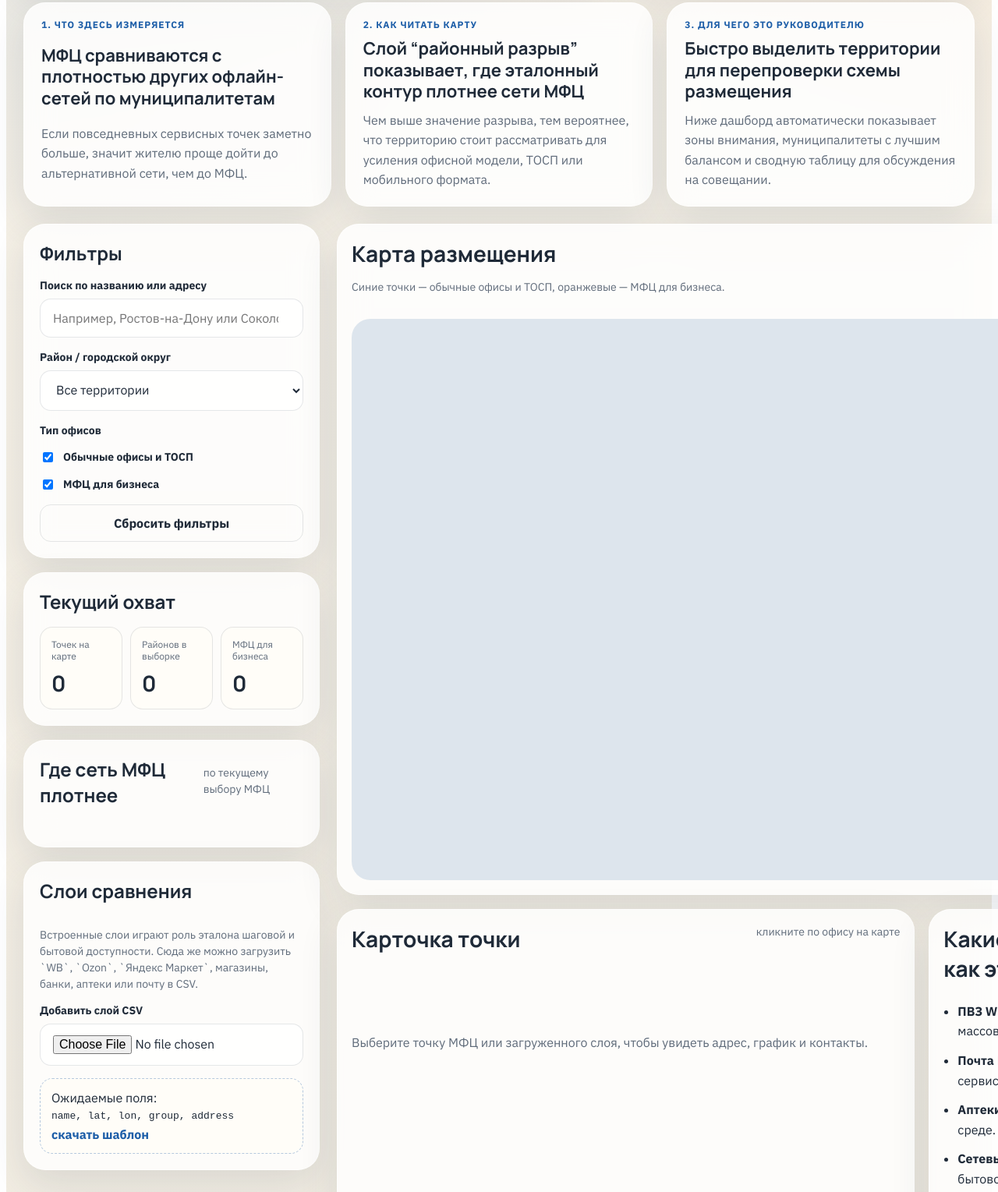
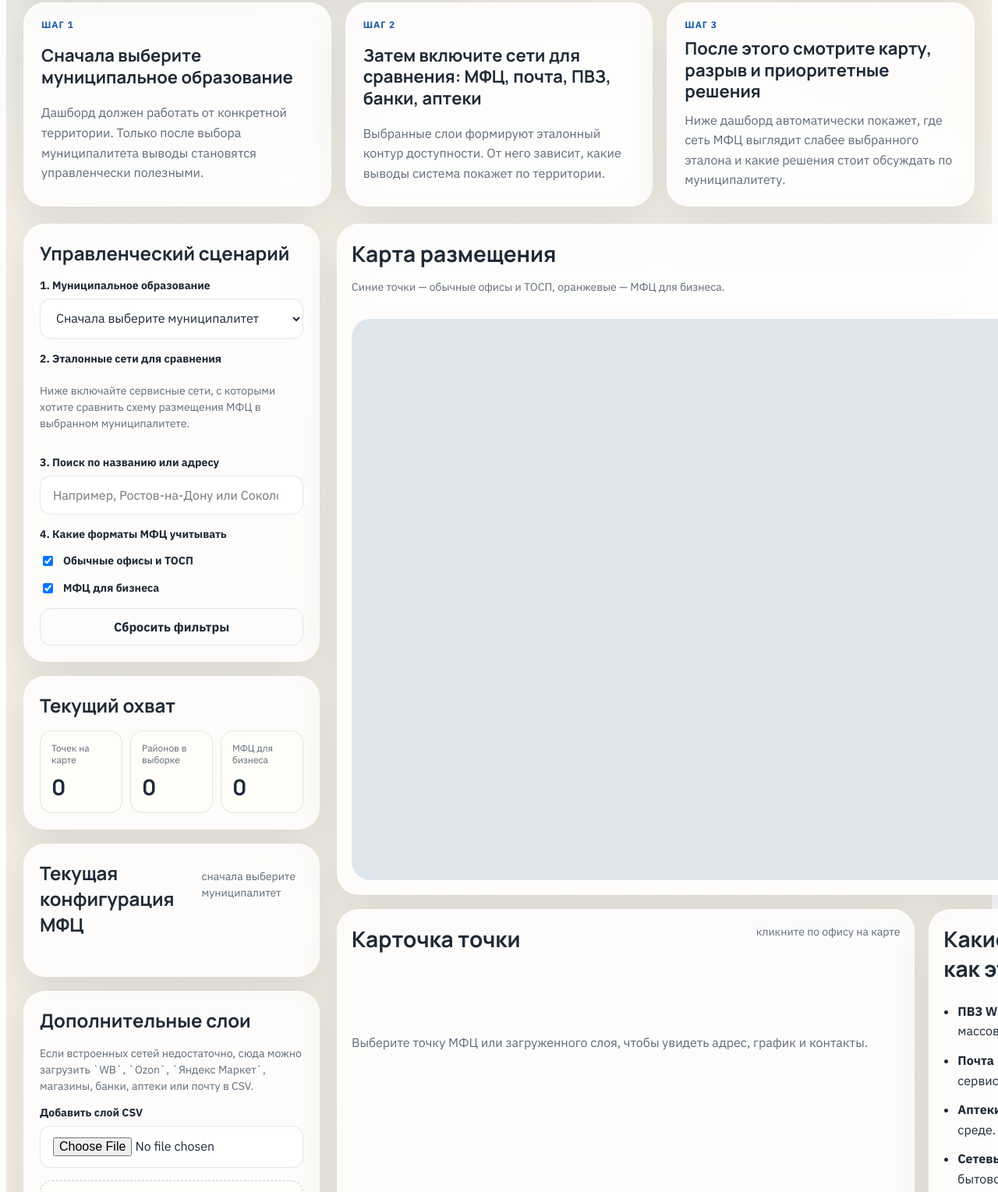
Before and after one commit to atagaev180779/mfc, a plain HTML site: page index.html in a window 1280 px wide. Shown: the part 550-2079 px from the top of the page at 78% size. Drawn offline with Linux system fonts and the light colour scheme.

Commit message:
Add files via upload

```diff
--- a/index.html
+++ b/index.html
@@ -46,27 +46,27 @@
 
       <section class="management-frame">
         <article class="frame-card">
-          <span class="frame-card__label">1. Что здесь измеряется</span>
-          <strong>МФЦ сравниваются с плотностью других офлайн-сетей по муниципалитетам</strong>
+          <span class="frame-card__label">Шаг 1</span>
+          <strong>Сначала выберите муниципальное образование</strong>
           <p>
-            Если повседневных сервисных точек заметно больше, значит жителю проще дойти до
-            альтернативной сети, чем до МФЦ.
+            Дашборд должен работать от конкретной территории. Только после выбора муниципалитета
+            выводы становятся управленчески полезными.
           </p>
         </article>
         <article class="frame-card">
-          <span class="frame-card__label">2. Как читать карту</span>
-          <strong>Слой “районный разрыв” показывает, где эталонный контур плотнее сети МФЦ</strong>
+          <span class="frame-card__label">Шаг 2</span>
+          <strong>Затем включите сети для сравнения: МФЦ, почта, ПВЗ, банки, аптеки</strong>
           <p>
-            Чем выше значение разрыва, тем вероятнее, что территорию стоит рассматривать для
-            усиления офисной модели, ТОСП или мобильного формата.
+            Выбранные слои формируют эталонный контур доступности. От него зависит, какие выводы
+            система покажет по территории.
           </p>
         </article>
         <article class="frame-card">
-          <span class="frame-card__label">3. Для чего это руководителю</span>
-          <strong>Быстро выделить территории для перепроверки схемы размещения</strong>
+          <span class="frame-card__label">Шаг 3</span>
+          <strong>После этого смотрите карту, разрыв и приоритетные решения</strong>
           <p>
-            Ниже дашборд автоматически показывает зоны внимания, муниципалитеты с лучшим балансом
-            и сводную таблицу для обсуждения на совещании.
+            Ниже дашборд автоматически покажет, где сеть МФЦ выглядит слабее выбранного эталона и
+            какие решения стоит обсуждать по муниципалитету.
           </p>
         </article>
       </section>
@@ -74,21 +74,31 @@
       <section class="dashboard">
         <aside class="sidebar">
           <div class="panel">
-            <h2>Фильтры</h2>
-            <label class="field">
-              <span>Поиск по названию или адресу</span>
-              <input id="search-input" type="search" placeholder="Например, Ростов-на-Дону или Соколова" />
-            </label>
+            <h2>Управленческий сценарий</h2>
 
             <label class="field">
-              <span>Район / городской округ</span>
+              <span>1. Муниципальное образование</span>
               <select id="district-select">
-                <option value="all">Все территории</option>
+                <option value="all">Сначала выберите муниципалитет</option>
               </select>
             </label>
 
             <div class="field">
-              <span>Тип офисов</span>
+              <span>2. Эталонные сети для сравнения</span>
+              <p class="panel-note">
+                Ниже включайте сервисные сети, с которыми хотите сравнить схему размещения МФЦ в
+                выбранном муниципалитете.
+              </p>
+            </div>
+            <div id="builtin-layers" class="layer-list"></div>
+
+            <label class="field">
+              <span>3. Поиск по названию или адресу</span>
+              <input id="search-input" type="search" placeholder="Например, Ростов-на-Дону или Соколова" />
+            </label>
+
+            <div class="field">
+              <span>4. Какие форматы МФЦ учитывать</span>
               <label class="checkline">
                 <input id="type-office" type="checkbox" checked />
                 <span>Обычные офисы и ТОСП</span>
@@ -122,18 +132,17 @@
 
           <div class="panel ranking-panel">
             <div class="panel__header">
-              <h2>Где сеть МФЦ плотнее</h2>
-              <span id="ranking-caption">по текущему выбору МФЦ</span>
+              <h2>Текущая конфигурация МФЦ</h2>
+              <span id="ranking-caption">сначала выберите муниципалитет</span>
             </div>
             <div id="district-ranking" class="ranking-list"></div>
           </div>
 
           <div class="panel upload-panel">
-            <h2>Слои сравнения</h2>
-            <div id="builtin-layers" class="layer-list"></div>
+            <h2>Дополнительные слои</h2>
             <p class="panel-note">
-              Встроенные слои играют роль эталона шаговой и бытовой доступности. Сюда же можно
-              загрузить `WB`, `Ozon`, `Яндекс Маркет`, магазины, банки, аптеки или почту в CSV.
+              Если встроенных сетей недостаточно, сюда можно загрузить `WB`, `Ozon`, `Яндекс
+              Маркет`, магазины, банки, аптеки или почту в CSV.
             </p>
             <label class="field">
               <span>Добавить слой CSV</span>
@@ -202,10 +211,9 @@
           <section class="analytics-card">
             <div class="analytics-card__header">
               <div>
-                <h2>Районное сравнение схем размещения</h2>
+                <h2>Выводы по выбранному муниципалитету</h2>
                 <p id="analytics-caption">
-                  Здесь считаем разницу между числом точек МФЦ и выбранным эталонным контуром.
-                  Поиск по названию точки на этот блок не влияет.
+                  Сначала выберите муниципальное образование, затем включите сети для сравнения.
                 </p>
               </div>
             </div>
```
